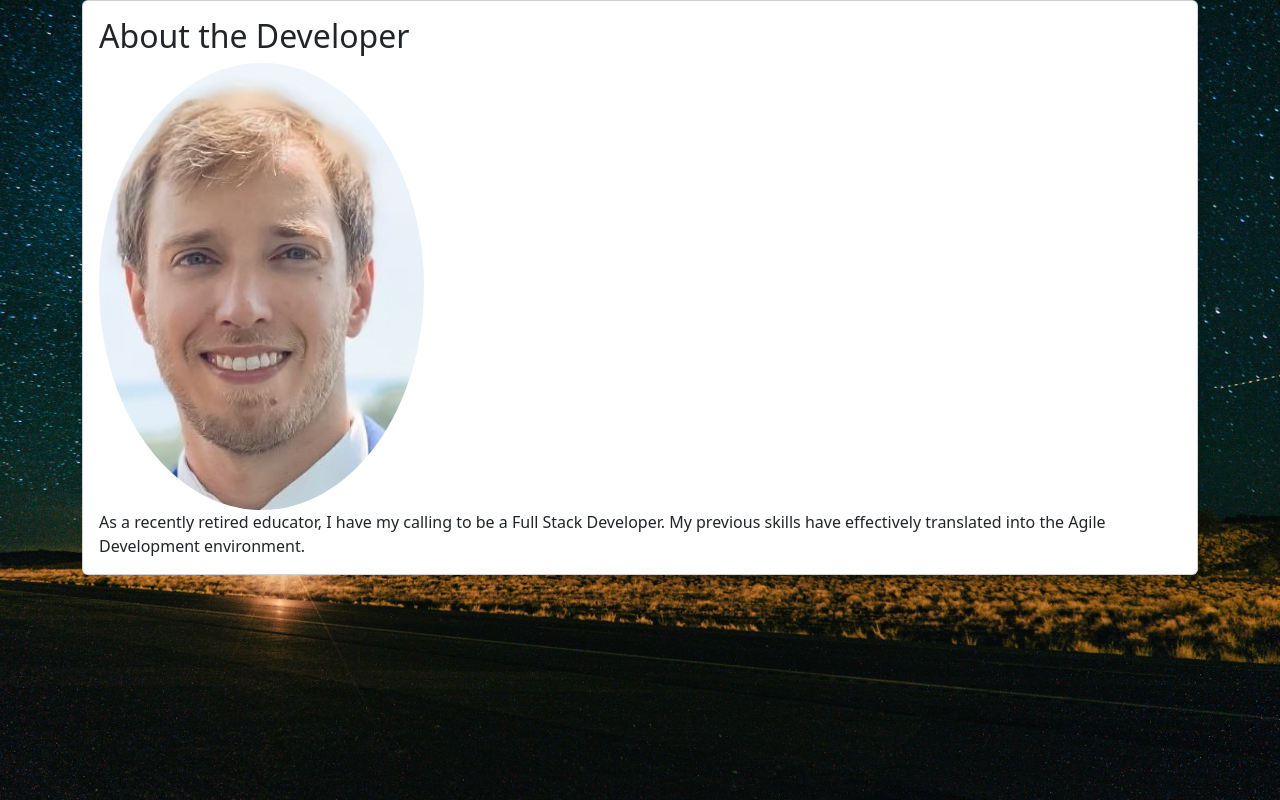
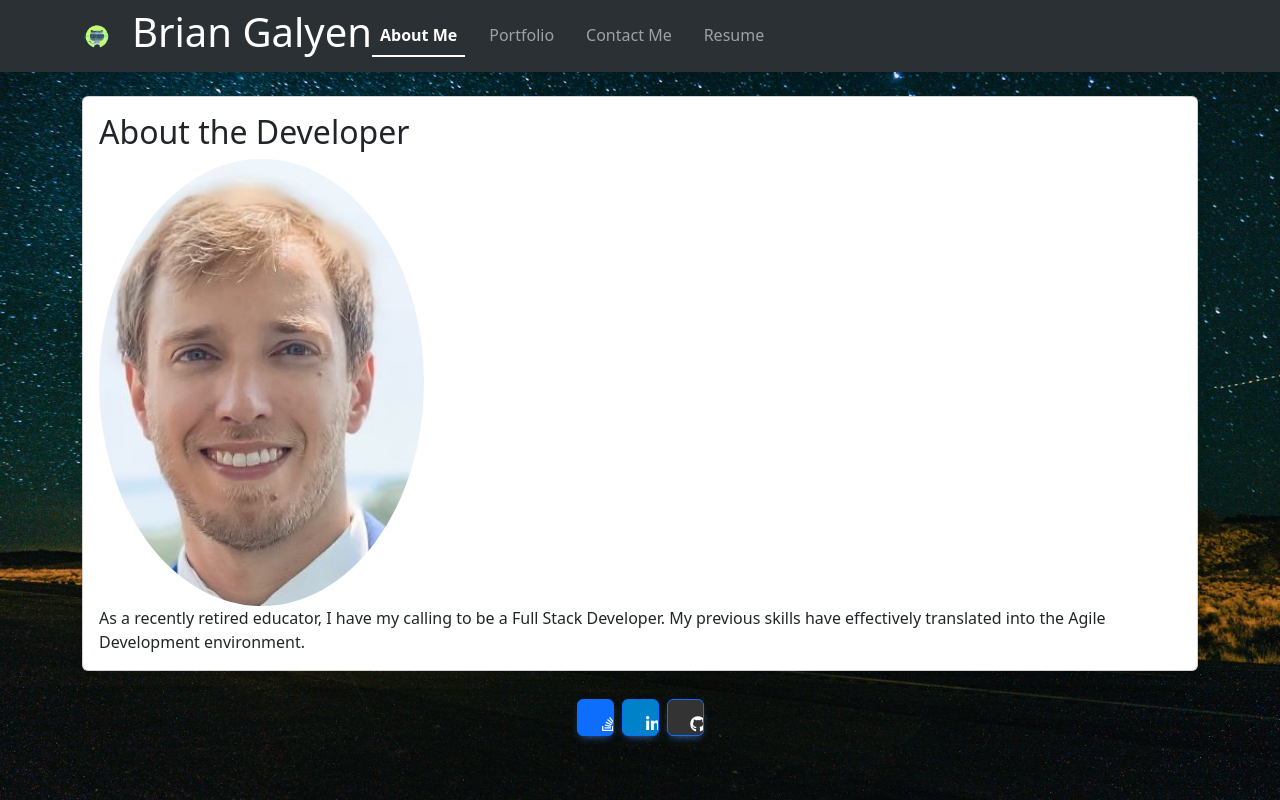
Before and after one commit to SeeYouThursday/BriansPortfolio, a React (Vite) app: page / in a window 1280 px wide. Built offline with nearby package versions, Linux system fonts and the light colour scheme.

Commit message:
removed dist folder

```diff
--- a/src/App.jsx
+++ b/src/App.jsx
@@ -1,5 +1,5 @@
-// import Footer from './components/ui/Footer.jsx';
-// import Header from './components/ui/Header.jsx';
+import Footer from './components/ui/Footer.jsx';
+import Header from './components/ui/Header.jsx';
 // import Background from './components/ui/Background';
 import { Outlet } from 'react-router-dom';
 import './assets/css/App.css';
@@ -8,11 +8,11 @@ import 'bootstrap/dist/css/bootstrap.min.css';
 function App() {
   return (
     <div className="d-flex flex-column">
-      {/* <Header /> */}
+      <Header />
       <main id="coverImage">
         <Outlet />
       </main>
-      {/* <Footer /> */}
+      <Footer />
     </div>
   );
 }
```
